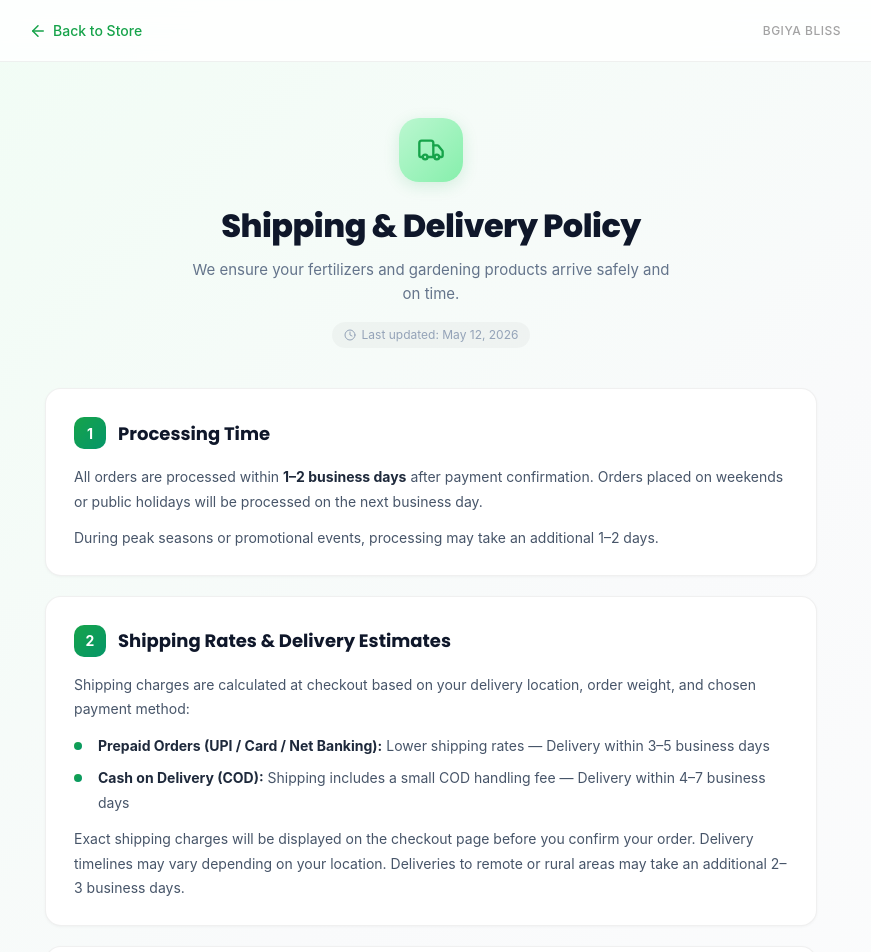
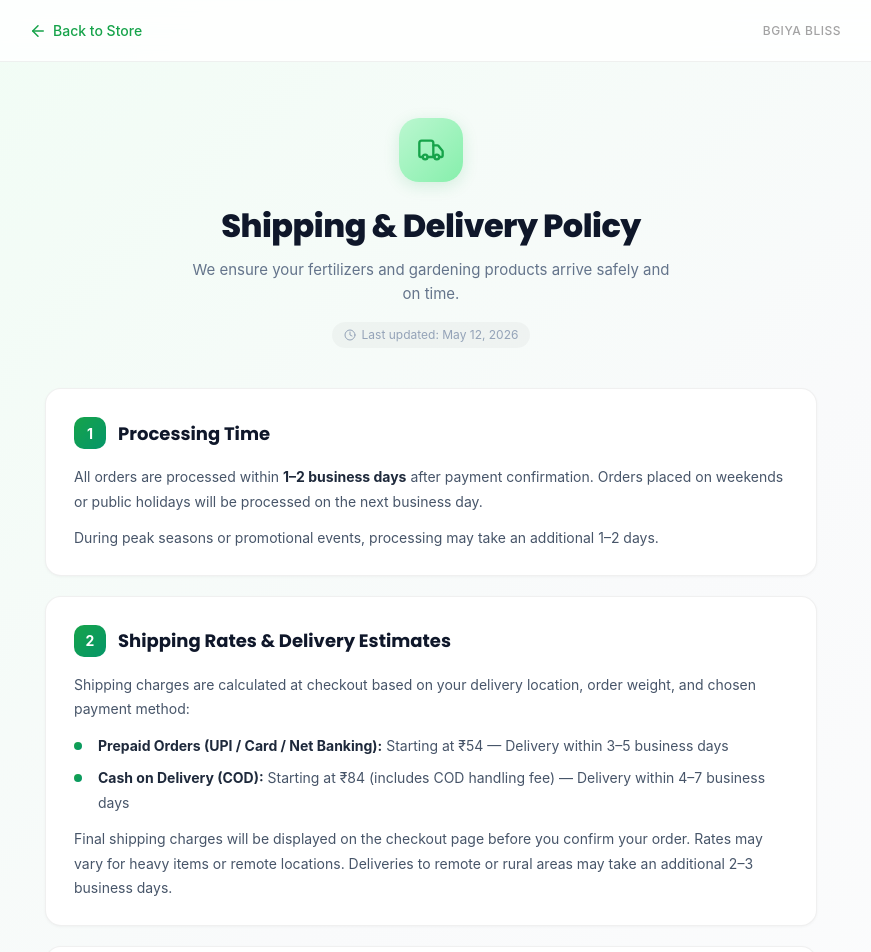
Before and after one commit to atharvagulu-del/bgiyabliss, a Next.js app: page /pages/shipping-policy in a window 1280 px wide. Shown: the top 952 px of the page, without its empty margins (209-1080 px from the left). Built offline with nearby package versions, Linux system fonts and the light colour scheme; no server answers.

Commit message:
Fix shipping prices in checkout and sync policy rates

```diff
--- a/src/app/checkout/page.js
+++ b/src/app/checkout/page.js
@@ -450,16 +450,16 @@ export default function CheckoutPage() {
             <label onClick={() => u('paymentMethod', 'prepaid')} className="co-radio-row" style={{ borderBottom: '1px solid #e5e5e5', background: form.paymentMethod === 'prepaid' ? '#f0fdf4' : '#fafafa' }}>
               <div style={{ display: 'flex', alignItems: 'center', gap: 10 }}>
                 <span className="co-radio">{form.paymentMethod === 'prepaid' && <span className="co-radio-dot" />}</span>
-                <span>Prepaid (UPI / Card) — <span style={{ color: '#16a34a', fontSize: 12 }}>Lower shipping</span></span>
+                <span>Prepaid (UPI / Card) — <span style={{ color: '#16a34a', fontSize: 12, fontWeight: 600 }}>Save ₹30</span></span>
               </div>
-              <span style={{ fontWeight: 600 }}>₹{shippingCost}</span>
+              <span style={{ fontWeight: 600 }}>₹54</span>
             </label>
             <label onClick={() => u('paymentMethod', 'cod')} className="co-radio-row" style={{ background: form.paymentMethod === 'cod' ? '#f0fdf4' : '#fafafa' }}>
               <div style={{ display: 'flex', alignItems: 'center', gap: 10 }}>
                 <span className="co-radio">{form.paymentMethod === 'cod' && <span className="co-radio-dot" />}</span>
                 <span>Cash on Delivery</span>
               </div>
-              <span style={{ fontWeight: 600 }}>₹{shippingCost}</span>
+              <span style={{ fontWeight: 600 }}>₹84</span>
             </label>
           </div>
 
--- a/src/app/pages/shipping-policy/page.js
+++ b/src/app/pages/shipping-policy/page.js
@@ -57,10 +57,10 @@ export default function ShippingPolicy() {
           <div className={styles.sectionBody}>
             <p>Shipping charges are calculated at checkout based on your delivery location, order weight, and chosen payment method:</p>
             <ul>
-              <li><strong>Prepaid Orders (UPI / Card / Net Banking):</strong> Lower shipping rates — Delivery within 3–5 business days</li>
-              <li><strong>Cash on Delivery (COD):</strong> Shipping includes a small COD handling fee — Delivery within 4–7 business days</li>
+              <li><strong>Prepaid Orders (UPI / Card / Net Banking):</strong> Starting at ₹54 — Delivery within 3–5 business days</li>
+              <li><strong>Cash on Delivery (COD):</strong> Starting at ₹84 (includes COD handling fee) — Delivery within 4–7 business days</li>
             </ul>
-            <p>Exact shipping charges will be displayed on the checkout page before you confirm your order. Delivery timelines may vary depending on your location. Deliveries to remote or rural areas may take an additional 2–3 business days.</p>
+            <p>Final shipping charges will be displayed on the checkout page before you confirm your order. Rates may vary for heavy items or remote locations. Deliveries to remote or rural areas may take an additional 2–3 business days.</p>
           </div>
         </div>
 
```
